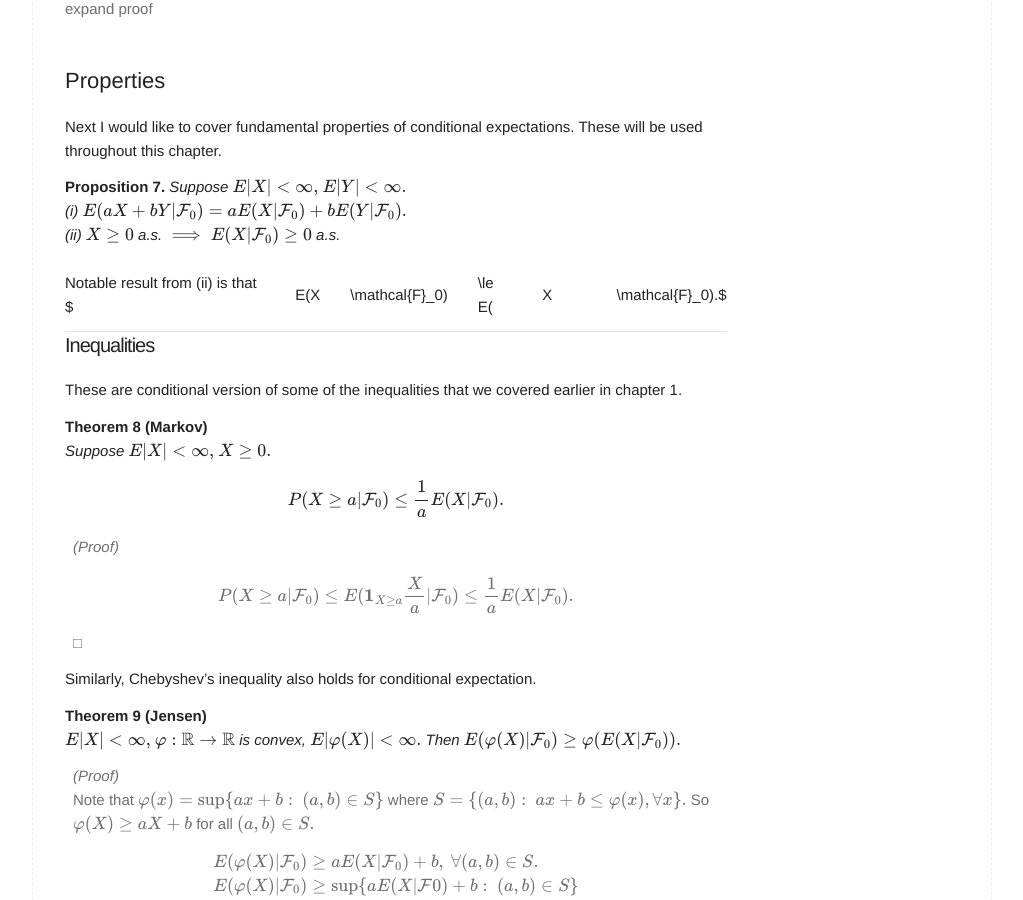
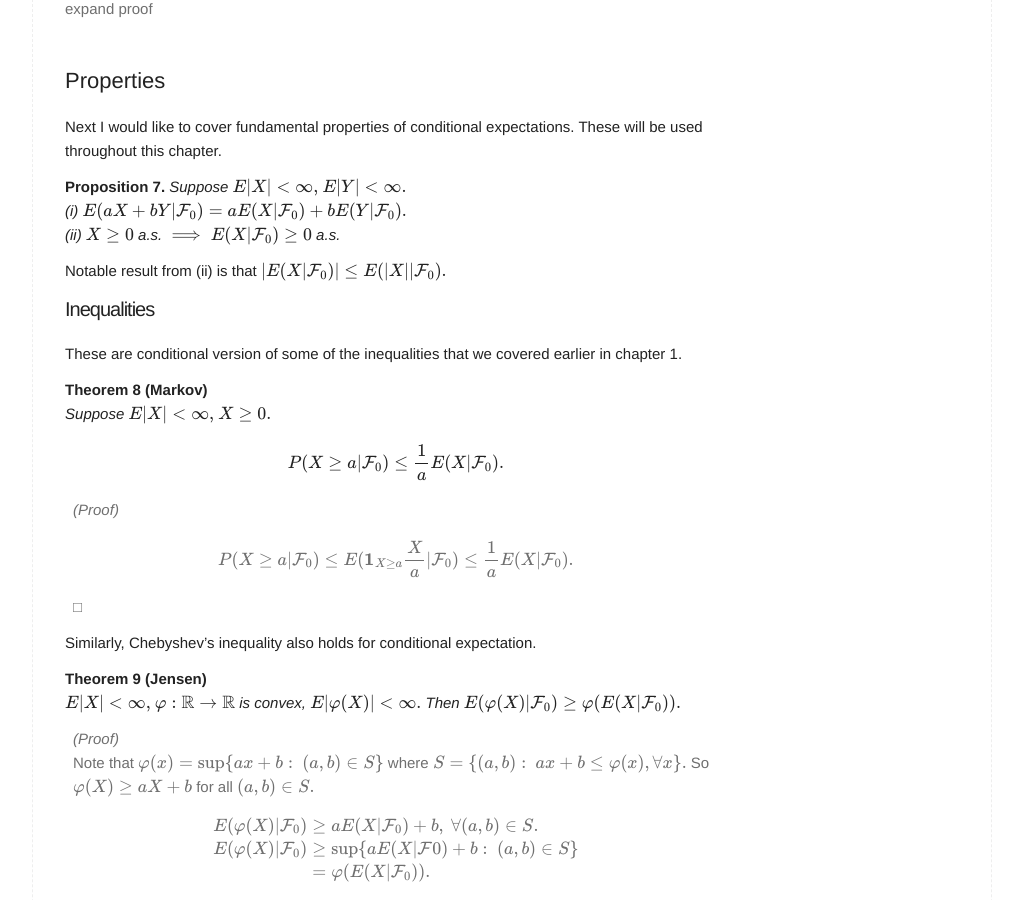
Before and after one commit to naturale0/naturale0.github.io, a Jekyll site: the page built from _posts/2020-12-26-PTE 4.1 conditional expectation.md, in a window 1280 px wide and 900 px high, scrolled down 2977 px. Shown: the whole window, without its empty margins (128-1151 px from the left). Built offline with Jekyll 4.4.1, drawn with Linux system fonts in a browser that asks for light colours; formulas are drawn with MathJax 3; comment, search, counter and statistics services are not loaded.

Commit message:
fix render issue

```diff
--- a/_posts/2020-12-26-PTE 4.1 conditional expectation.md
+++ b/_posts/2020-12-26-PTE 4.1 conditional expectation.md
@@ -141,7 +141,7 @@ Suppose $E|X|<\infty,$ $E|Y|<\infty.$<br>
 (ii) $X\ge 0$ a.s. $\implies E(X|\mathcal{F}_0) \ge 0$ a.s.<br>
 </div>
 
-Notable result from (ii) is that $|E(X|\mathcal{F}_0)| \le E(|X||\mathcal{F}_0).$
+Notable result from (ii) is that $\|E(X\|\mathcal{F}_0)\| \le E(\|X\|\|\mathcal{F}_0).$
 
 ### Inequalities
 
```
